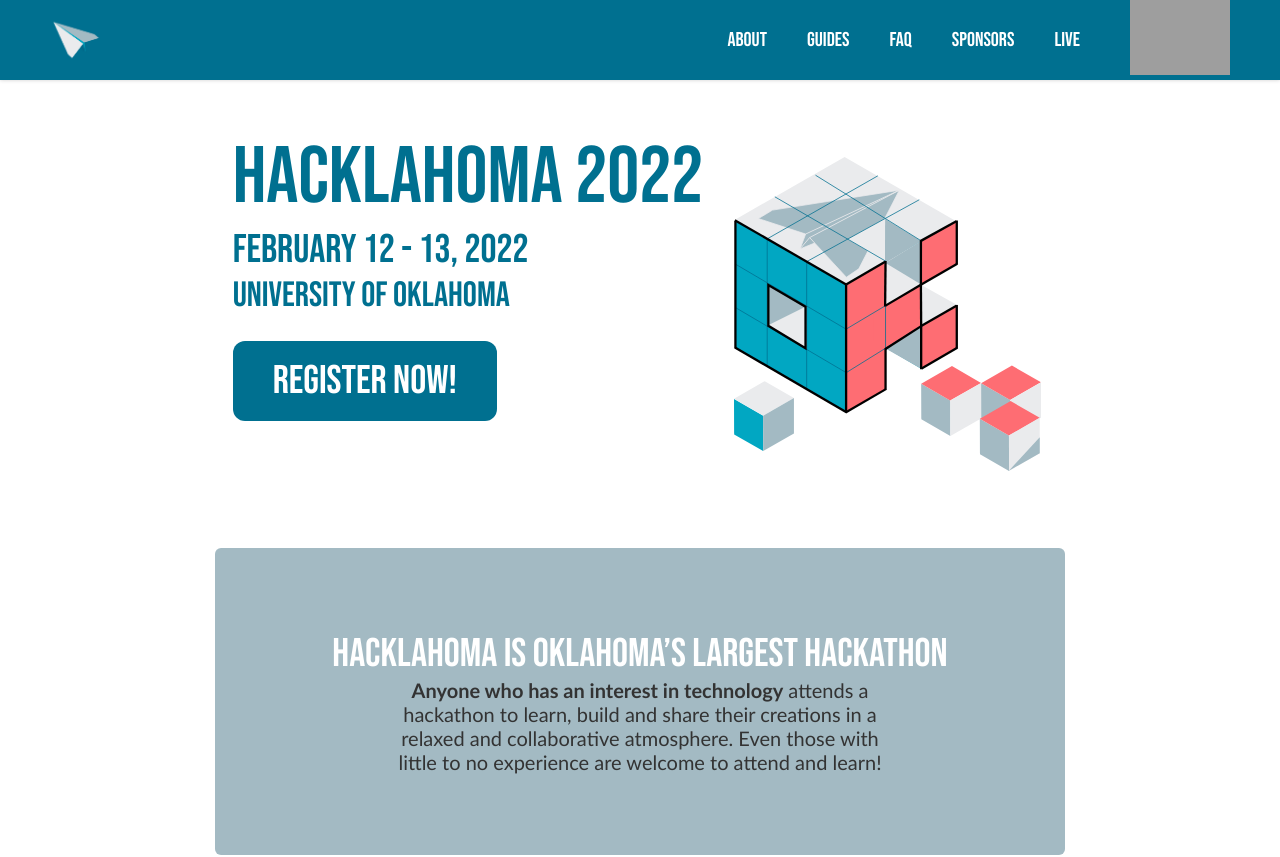
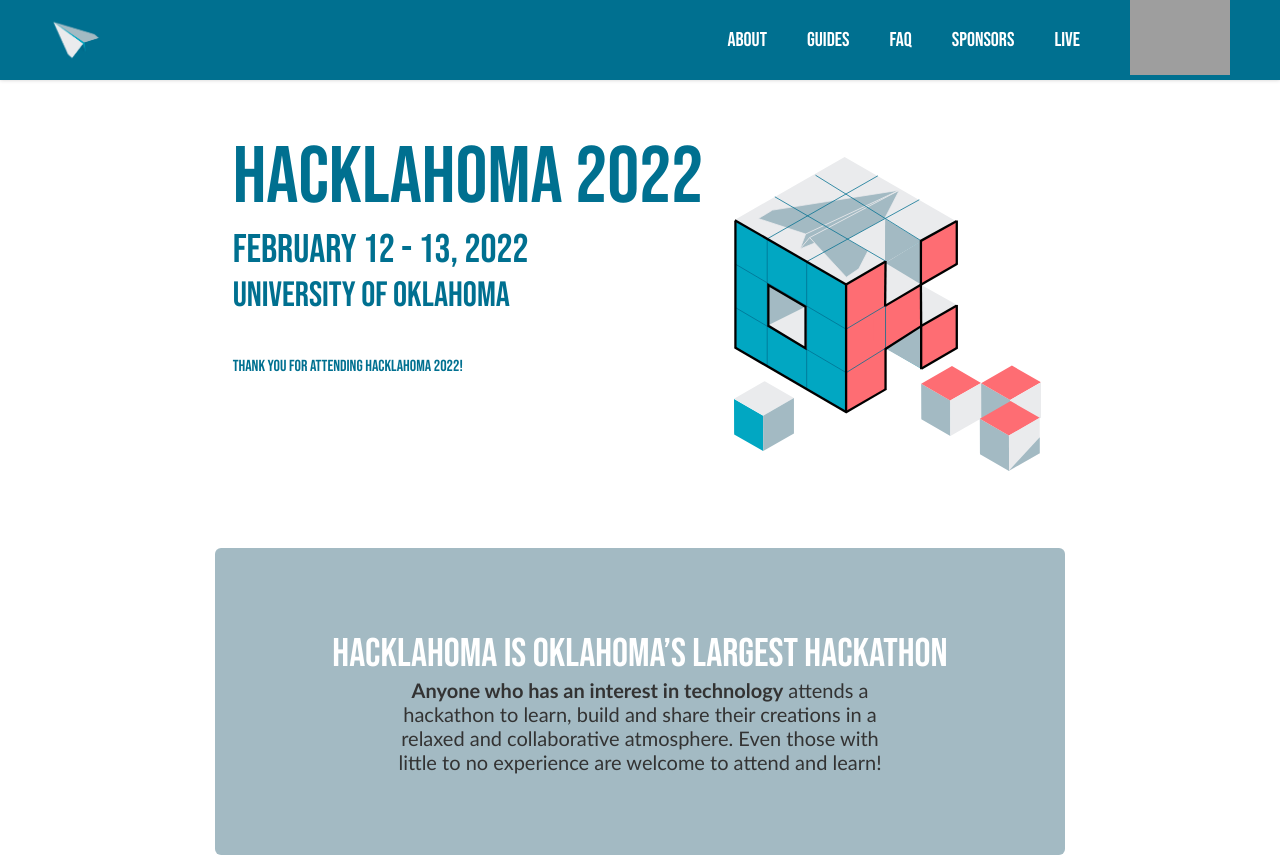
Before and after one commit to Hacklahoma/2022, a React (Create React App) app: page / in a window 1280 px wide. Shown: the top 857 px of the page. Built offline with nearby package versions, Linux system fonts and the light colour scheme; grey boxes are pictures that could not be loaded.

Commit message:
Added thank you message

```diff
--- a/src/components/sections/Header.jsx
+++ b/src/components/sections/Header.jsx
@@ -14,12 +14,13 @@
           <p className="subtitle">University Of Oklahoma</p>
         </div>
         <div className="registration">
-          <a href="https://register.hacklahoma.org/">Register Now!</a>
+          Thank you for attending Hacklahoma 2022!
+          {/*<a href="https://register.hacklahoma.org/">Register Now!</a>*/}
         </div>
       </div>
 
       {/* <a href="/" className="register"><p>Register</p></a> */}
-      <div className="header-logo">{}</div>
+      <div className="header-logo">{ }</div>
     </div>
   </div>
 );
```
Also changed, not shown: 1 other file (tests, documents, lock files or other folders).
